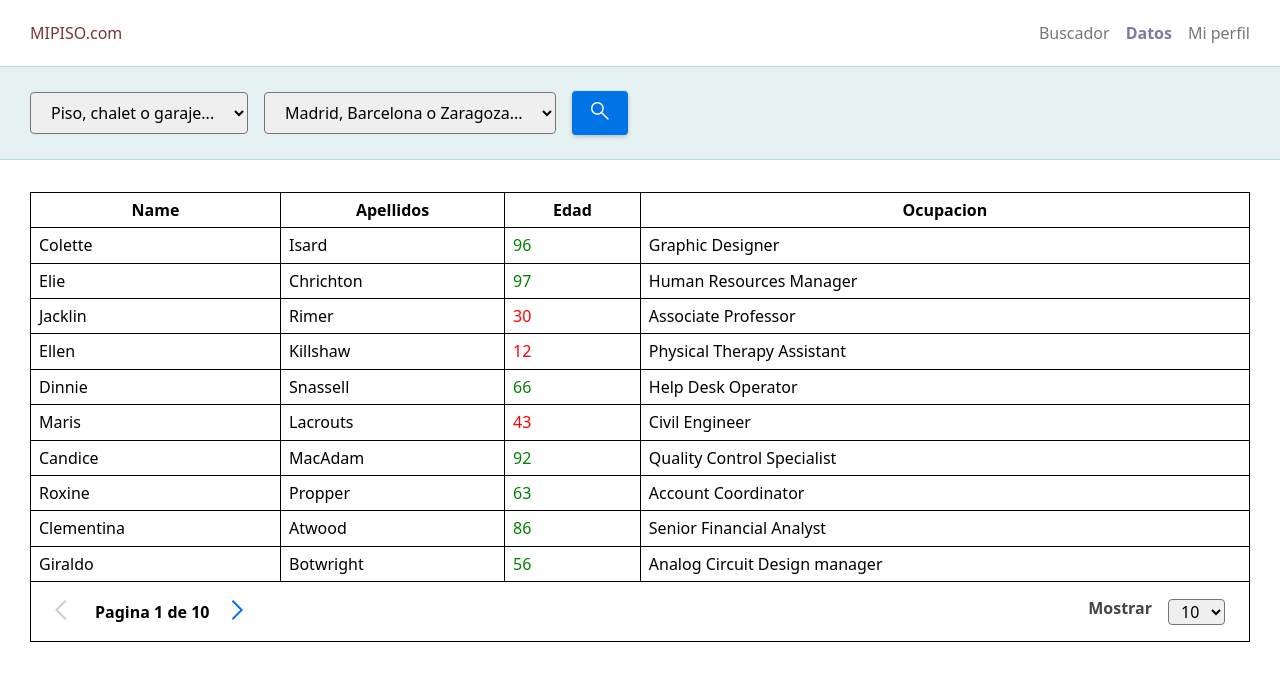
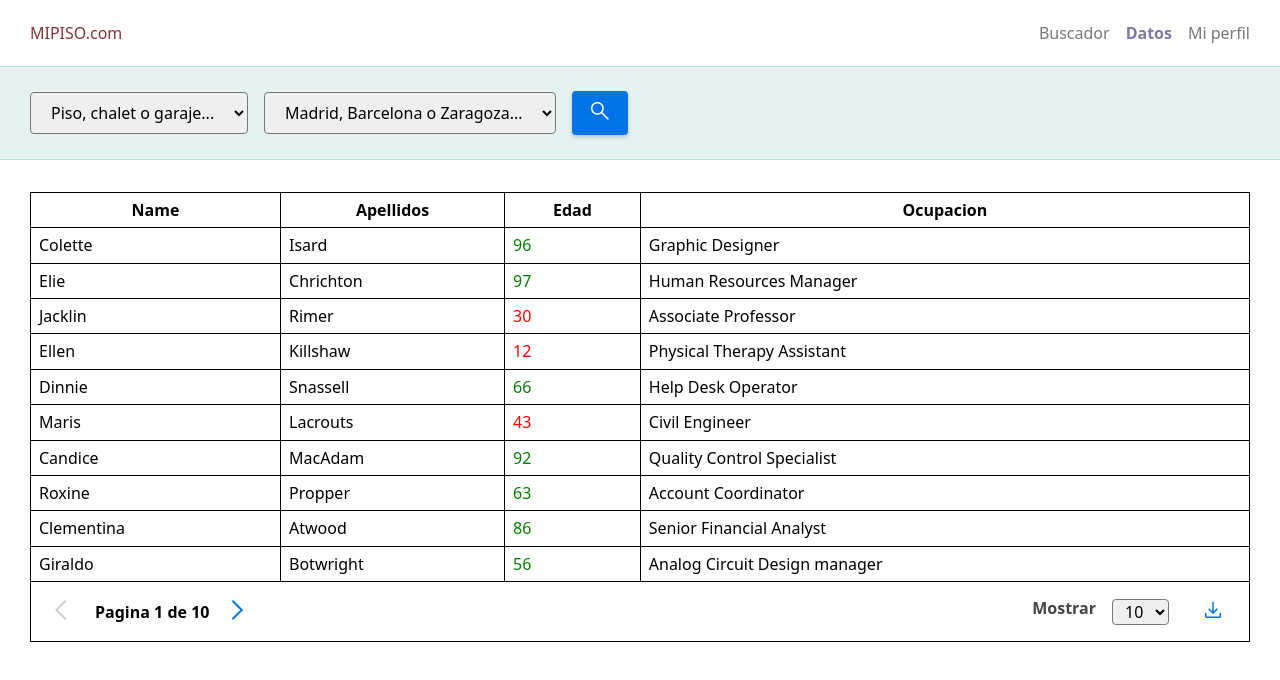
Before and after one commit to chaiben/ra-m5-usecontext-usereducer, a React (Vite) app: page /datos in a window 1280 px wide. Shown: the top 680 px of the page. Built offline with nearby package versions, Linux system fonts and the light colour scheme; data requests are answered from the project's data file.

Commit message:
Added download table

```diff
--- a/package.json
+++ b/package.json
@@ -16,6 +16,7 @@
     "modern-normalize": "1.1.0",
     "prop-types": "15.8.1",
     "react": "^18.2.0",
+    "react-csv": "^2.2.2",
     "react-dom": "^18.2.0",
     "react-hooks": "^1.0.1",
     "react-redux": "8.0.5",
--- a/src/components/organisms/ITATable/TableFooter.jsx
+++ b/src/components/organisms/ITATable/TableFooter.jsx
@@ -6,6 +6,7 @@ import { Button, Icon } from '../../atoms'
 import { Actions } from './store/reducer'
 import { SelectGroup } from '../../molecules'
 import { colors, FlexBox } from '../../../styles'
+import { handleDownload } from '../../../helpers'
 
 const TableFooterStyled = styled.tbody`
   ${SelectGroup} {
@@ -20,7 +21,7 @@ const TableFooterStyled = styled.tbody`
 
 function TableFooter() {
   const { state, dispatch } = useContext(TableContext)
-  const { columns, pages, currentPage, itemsPerPage } = state
+  const { columns, pages, currentPage, itemsPerPage, data } = state
 
   const isFirstPage = currentPage <= 1
   const isLastPage = currentPage >= pages.length
@@ -66,6 +67,16 @@ function TableFooter() {
                   })
                 }
               />
+              <Button
+                shadow="0"
+                bgcolor="white"
+                color={colors.blue}
+                onClick={() => {
+                  handleDownload(columns, data)
+                }}
+              >
+                <Icon icon="download" />
+              </Button>
             </FlexBox>
           </FlexBox>
         </TableCell>
--- /dev/null
+++ b/src/helpers/downloadCSV.jsx
@@ -0,0 +1,13 @@
+const downloadCSV = (data, fileName = 'data.csv') => {
+  const csvData = data.map((d) => d.join(',')).join('\n')
+  const blob = new Blob([csvData], { type: 'text/csv;charset=utf-8;' })
+  const url = URL.createObjectURL(blob)
+
+  const link = document.createElement('a')
+  link.href = url
+  link.setAttribute('download', fileName)
+  document.body.appendChild(link)
+  link.click()
+}
+
+export default downloadCSV
--- /dev/null
+++ b/src/helpers/handleDownload.js
@@ -0,0 +1,13 @@
+import downloadCSV from './downloadCSV'
+
+const handleDownload = (columns, data) => {
+  // console.log(columns, data)
+  const csvData = [columns.map((column) => column.label)]
+
+  data.forEach((row) => {
+    csvData.push(columns.map((column) => row[column.id]))
+  })
+  downloadCSV(csvData)
+}
+
+export default handleDownload
--- a/src/helpers/index.js
+++ b/src/helpers/index.js
@@ -1,2 +1,4 @@
 export * from './houseFilters'
 export { default as pagesArray } from './pagesArray'
+export { default as downloadCSV } from './downloadCSV'
+export { default as handleDownload } from './handleDownload'
```
Also changed, not shown: 1 other file (tests, documents, lock files or other folders).
